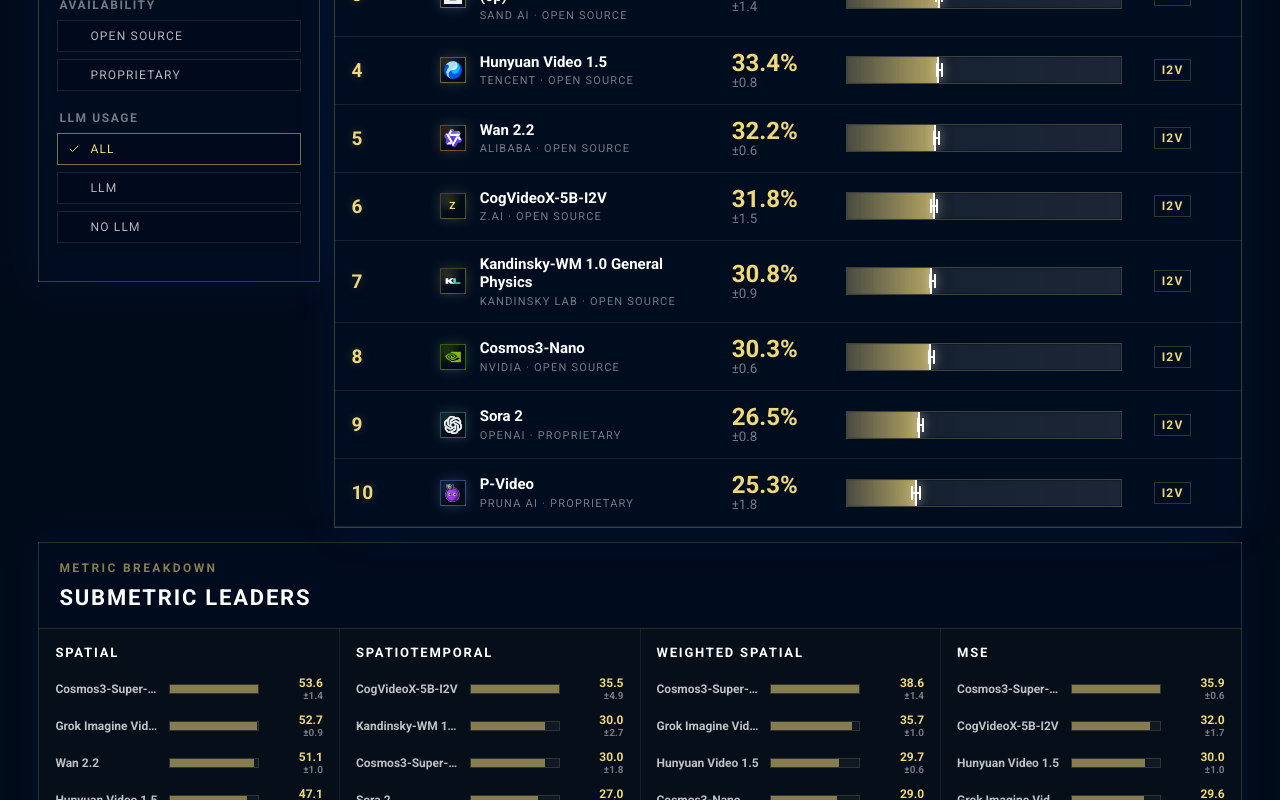
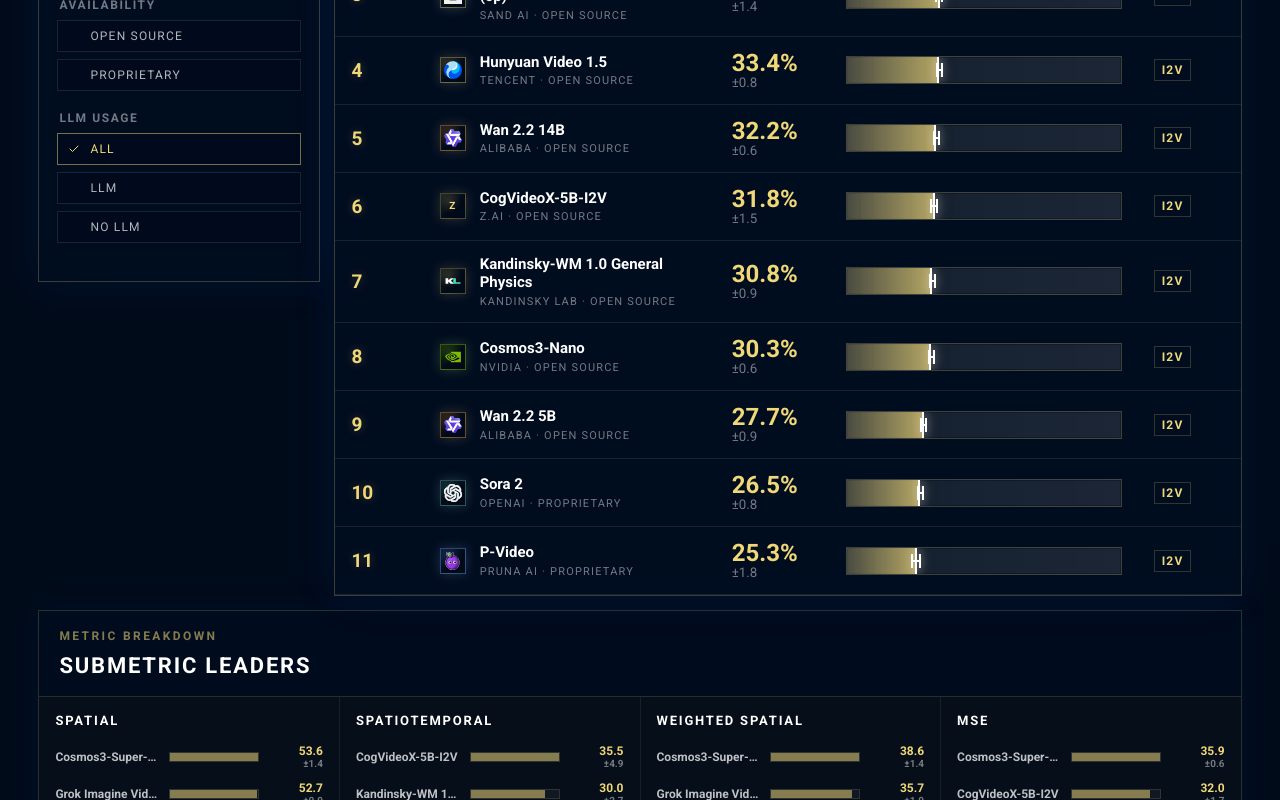
Before and after one commit to tuliti/mariana, a Next.js app: page / in a window 1280 px wide. Shown: the part 840-1640 px from the top of the page. Built offline with nearby package versions, Linux system fonts and the light colour scheme.

Commit message:
Add Wan 2.2 5B benchmark result

```diff
--- a/app/page.tsx
+++ b/app/page.tsx
@@ -123,7 +123,7 @@
   },
   {
     submissionId: "wan-22",
-    label: "Wan 2.2",
+    label: "Wan 2.2 14B",
     text: true,
     v2v: false,
     i2v: true,
--- a/data/submissions.ts
+++ b/data/submissions.ts
@@ -144,8 +144,25 @@
     }
   },
   {
+    id: "wan-22-5b",
+    model: "Wan 2.2 5B",
+    inputType: "i2v",
+    protocol: "OP",
+    dateAdded: "2026-08-18",
+    company: "Alibaba",
+    availability: "Open source",
+    llmSupported: "No",
+    metrics: {
+      physIq: { mean: 27.71, std: 0.91 },
+      sp: { mean: 35.89, std: 1.08 },
+      st: { mean: 26.44, std: 1.24 },
+      ws: { mean: 22.96, std: 1.74 },
+      mse: { mean: 25.54, std: 0.29 }
+    }
+  },
+  {
     id: "wan-22",
-    model: "Wan 2.2",
+    model: "Wan 2.2 14B",
     inputType: "i2v",
     protocol: "BPP",
     dateAdded: "2026-06-17",
```
